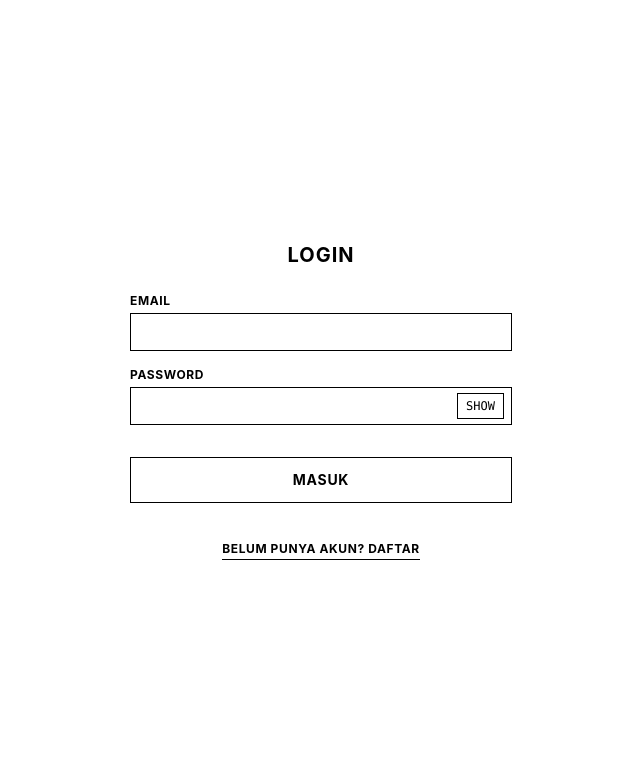
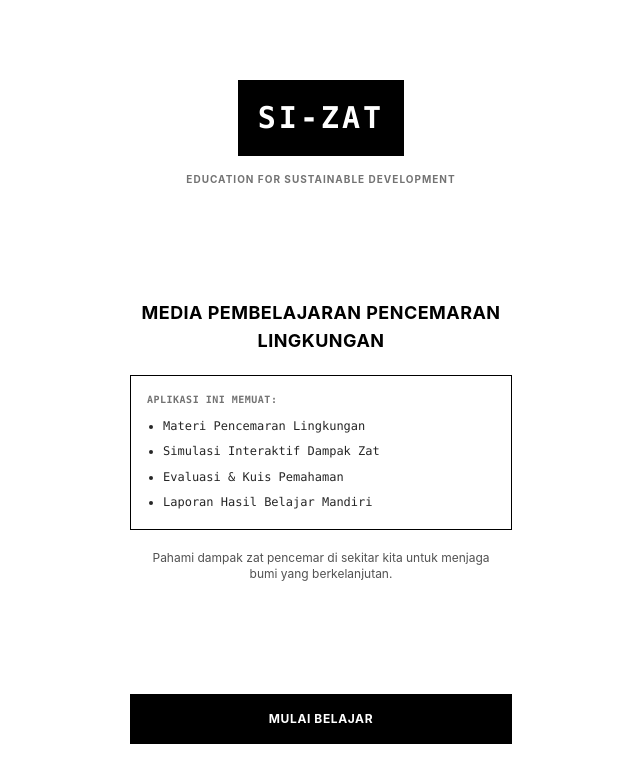
Before and after one commit to r021n/si-zat_ESD, a React (Vite) app in the folder frontend/: page /simulasi/udara in a window 1280 px wide. Before the commit this address led to /simulasi/udara#/auth. Shown: the top 782 px of the page, without its empty margins (319-959 px from the left). Built offline with nearby package versions, Linux system fonts and the light colour scheme; no server answers.

Commit message:
feat: add Onboarding page and configure application routing in App component

```diff
--- a/frontend/src/App.tsx
+++ b/frontend/src/App.tsx
@@ -8,6 +8,7 @@ import {
 } from "react-router-dom";
 import Auth from "./pages/Auth";
 import MainMenu from "./pages/MainMenu";
+import Onboarding from "./pages/Onboarding";
 import Simulasi from "./pages/Simulasi";
 import ProfileReport from "./pages/ProfileReport";
 import SimulasiPencemaranAir from "./components/simulations/water_pollution";
@@ -62,8 +63,8 @@ function AppContent() {
   return (
     <Router>
       <Routes>
-        {/* Default route redirects to Auth */}
-        <Route path="/" element={<Navigate to="/auth" replace />} />
+        {/* Default route renders Onboarding page */}
+        <Route path="/" element={<Onboarding />} />
 
         {/* Auth Route (Login & Register switcher) */}
         <Route path="/auth" element={<Auth />} />
--- /dev/null
+++ b/frontend/src/pages/Onboarding.tsx
@@ -0,0 +1,70 @@
+import { useEffect } from "react";
+import { useNavigate } from "react-router-dom";
+import { useAuthStore } from "../store/authStore";
+
+export default function Onboarding() {
+  const navigate = useNavigate();
+  const { user } = useAuthStore();
+
+  useEffect(() => {
+    if (user) {
+      navigate("/menu", { replace: true });
+    }
+  }, [user, navigate]);
+
+  const handleStart = () => {
+    navigate("/auth");
+  };
+
+  return (
+    <div className="w-full min-h-screen bg-white flex justify-center items-center text-black font-sans select-none">
+      {/* Container Mobile Portrait */}
+      <div className="w-full max-w-[430px] min-h-screen flex flex-col justify-between px-6 py-8">
+
+        {/* Top/Logo Section */}
+        <div className="w-full flex flex-col items-center text-center mt-12">
+          <div className="border-4 border-black p-4 mb-4 bg-black text-white font-mono text-3xl font-black tracking-widest uppercase">
+            SI-ZAT
+          </div>
+          <p className="text-[10px] font-bold uppercase tracking-widest text-neutral-500">
+            Education for Sustainable Development
+          </p>
+        </div>
+
+        {/* Middle/Content Section */}
+        <div className="w-full flex flex-col gap-5 text-center my-auto">
+          <h2 className="text-lg font-bold uppercase tracking-wide">
+            Media Pembelajaran Pencemaran Lingkungan
+          </h2>
+
+          <div className="border border-black p-4 bg-white text-left font-mono text-xs leading-relaxed">
+            <p className="mb-2 font-bold uppercase tracking-wider text-[10px] text-neutral-500">
+              Aplikasi ini memuat:
+            </p>
+            <ul className="list-disc pl-4 space-y-1.5 text-neutral-800">
+              <li>Materi Pencemaran Lingkungan</li>
+              <li>Simulasi Interaktif Dampak Zat</li>
+              <li>Evaluasi & Kuis Pemahaman</li>
+              <li>Laporan Hasil Belajar Mandiri</li>
+            </ul>
+          </div>
+
+          <p className="text-xs text-neutral-600 px-2">
+            Pahami dampak zat pencemar di sekitar kita untuk menjaga bumi yang berkelanjutan.
+          </p>
+        </div>
+
+        {/* Bottom/Action Button Section */}
+        <div className="w-full mb-6">
+          <button
+            onClick={handleStart}
+            className="w-full py-4 border border-black bg-black text-white font-bold uppercase tracking-wider text-xs active:bg-white active:text-black cursor-pointer"
+          >
+            Mulai Belajar
+          </button>
+        </div>
+
+      </div>
+    </div>
+  );
+}
```
